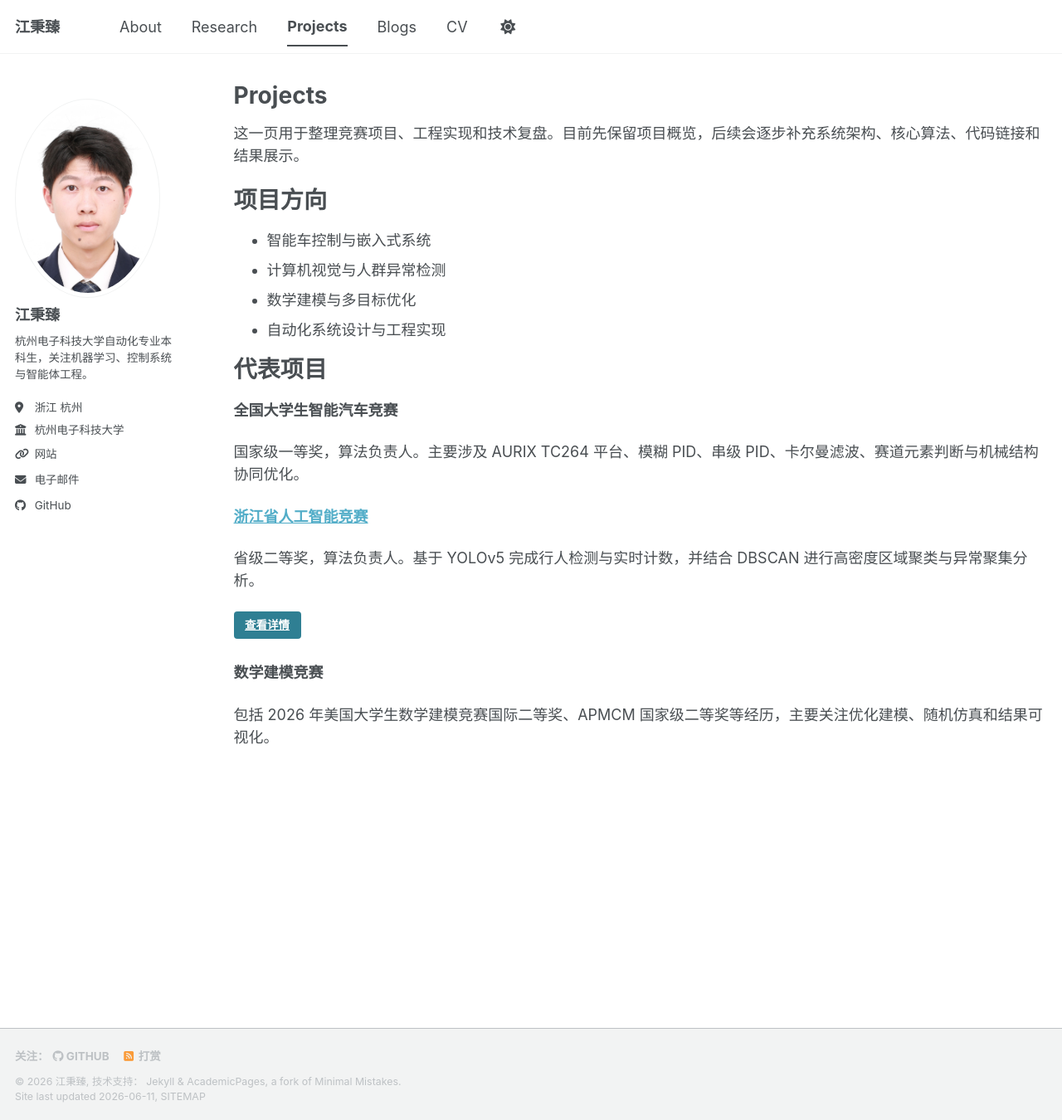
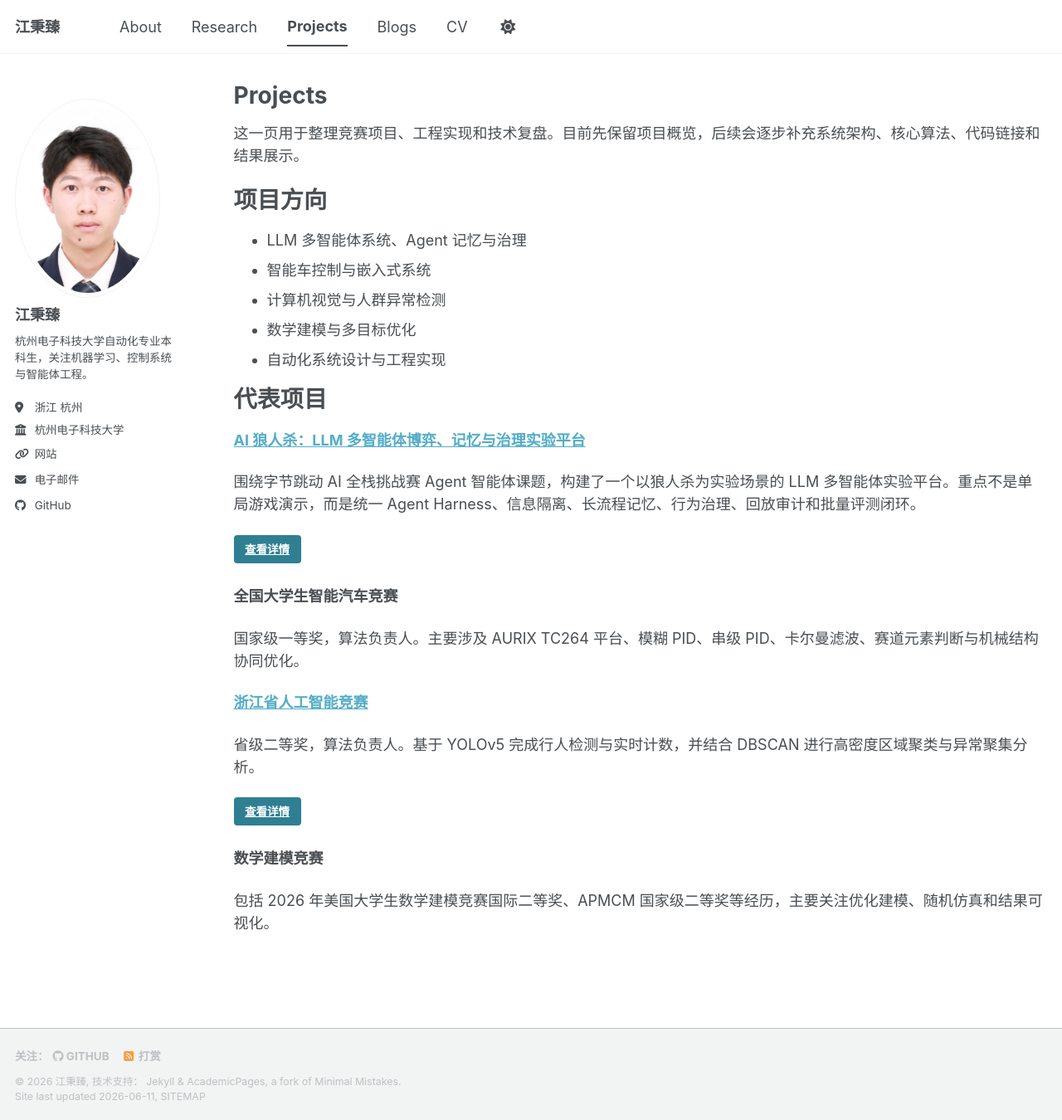
Before and after one commit to BZhenBot/BZhenBot.github.io, a Jekyll site: the page built from _pages/projects.md, in a window 1280 px wide and 1350 px high. Shown: the whole window at 83% size. Built offline with Jekyll 4.4.1, drawn with Linux system fonts in a browser that asks for light colours; a script bundle is joined from its source files by our own code; library files that are not in the unit come from our copies.

Commit message:
Add werewolf multi-agent project page to personal site

```diff
--- a/_pages/projects.md
+++ b/_pages/projects.md
@@ -10,6 +10,7 @@ author_profile: true
 项目方向
 ======
 
+- LLM 多智能体系统、Agent 记忆与治理
 - 智能车控制与嵌入式系统
 - 计算机视觉与人群异常检测
 - 数学建模与多目标优化
@@ -18,15 +19,21 @@ author_profile: true
 代表项目
 ======
 
+**[AI 狼人杀：LLM 多智能体博弈、记忆与治理实验平台](/projects/llm-werewolf-agent-platform/)**
+
+围绕字节跳动 AI 全栈挑战赛 Agent 智能体课题，构建了一个以狼人杀为实验场景的 LLM 多智能体实验平台。重点不是单局游戏演示，而是统一 Agent Harness、信息隔离、长流程记忆、行为治理、回放审计和批量评测闭环。
+
+[查看详情](/projects/llm-werewolf-agent-platform/){: .btn .btn--primary }
+
 **全国大学生智能汽车竞赛**
 
 国家级一等奖，算法负责人。主要涉及 AURIX TC264 平台、模糊 PID、串级 PID、卡尔曼滤波、赛道元素判断与机械结构协同优化。
 
-**[浙江省人工智能竞赛](https://BZhenBot.github.io/projects/zhejiang-ai-competition/)**
+**[浙江省人工智能竞赛](/projects/zhejiang-ai-competition/)**
 
 省级二等奖，算法负责人。基于 YOLOv5 完成行人检测与实时计数，并结合 DBSCAN 进行高密度区域聚类与异常聚集分析。
 
-[查看详情](https://BZhenBot.github.io/projects/zhejiang-ai-competition/){: .btn .btn--primary }
+[查看详情](/projects/zhejiang-ai-competition/){: .btn .btn--primary }
 
 **数学建模竞赛**
 
```
Also changed, not shown: _pages/about.md (+2 -1 lines), _pages/llm-werewolf-agent-platform.md (added, +106 -0 lines), images/projects/werewolf-agent/arena-value.png (added), images/projects/werewolf-agent/frontend-evidence-chain.png (added), images/projects/werewolf-agent/harness-architecture.png (added), images/projects/werewolf-agent/harness-pipeline.png (added), 3 other files.
